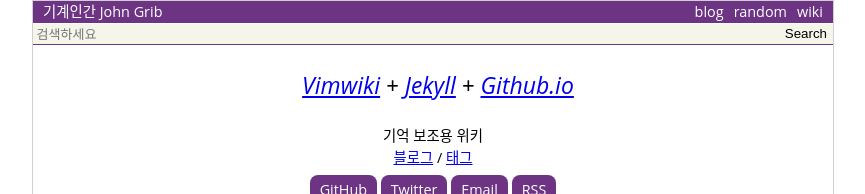
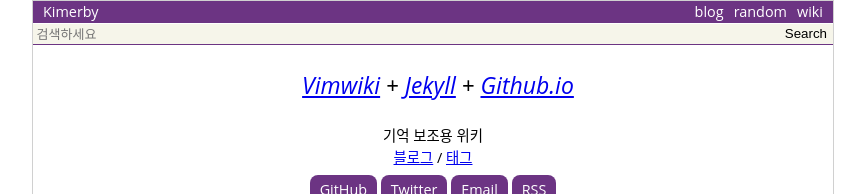
Before and after one commit to kimerby/github.io, a Jekyll site: the page built from index.html, in a window 1280 px wide. Shown: the top 194 px of the page, without its empty margins (207-1072 px from the left). Built offline with Jekyll 4.4.1, drawn with Linux system fonts in a browser that asks for light colours; some of the changed lines change nothing that is shown.

Commit message:
Update _config.yml

```diff
--- a/_config.yml
+++ b/_config.yml
@@ -1,17 +1,17 @@
 # Site settings
-title: 기계인간 John Grib
-url: "https://johngrib.github.io"
+title: Kimerby
+url: "https://kimerby.github.io"
 baseurl: ""
 description: >
-    기계인간 블로그
+    Kimerby Wiki
 
 # My information
-email: johngrib82@gmail.com
-author: 기계인간 John Grib
-profile: 유물론자
-twitter_username: John_Grib
-github_username: johngrib
-disqus_shortname: johngrib
+email: kimerby@gmail.com
+author: Kimerby
+profile: 김어비
+twitter_username: kimerby
+github_username: kimerby
+disqus_shortname: kimerby
 
 # Build settings
 plugins:
@@ -38,8 +38,8 @@
 
 # Comment Service
 disqus:
-  id: johngrib
-  shortname: johngrib
+  id: kimerby
+  shortname: kimerby
 
 google_analytics:
   ua: UA-110224147-1
@@ -47,6 +47,6 @@
 google_adsense:
   client: ca-pub-3675948545737694
 
-blame: "https://github.com/johngrib/johngrib.github.io/blame/master/_wiki"
-edit: "https://github.com/johngrib/johngrib.github.io/edit/master/_wiki"
-issue: "https://github.com/johngrib/johngrib.github.io/issues/new"
+blame: "https://github.com/kimerby/kimerby.github.io/blame/master/_wiki"
+edit: "https://github.com/kimerby/kimerby.github.io/edit/master/_wiki"
+issue: "https://github.com/kimerby/kimerby.github.io/issues/new"
```
